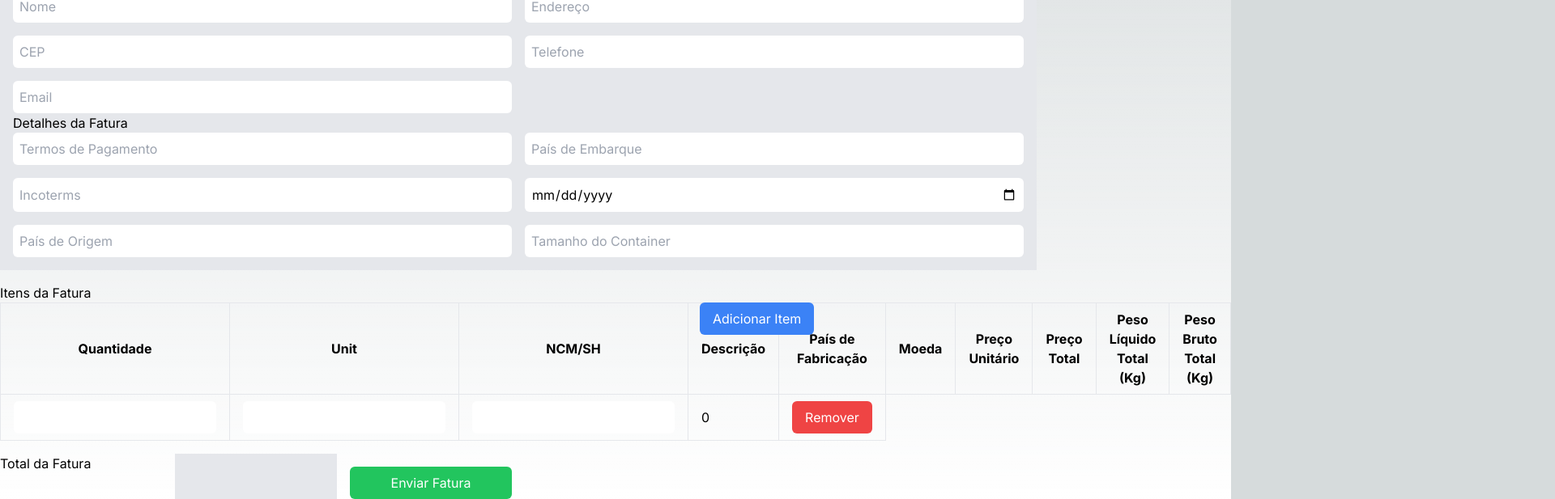
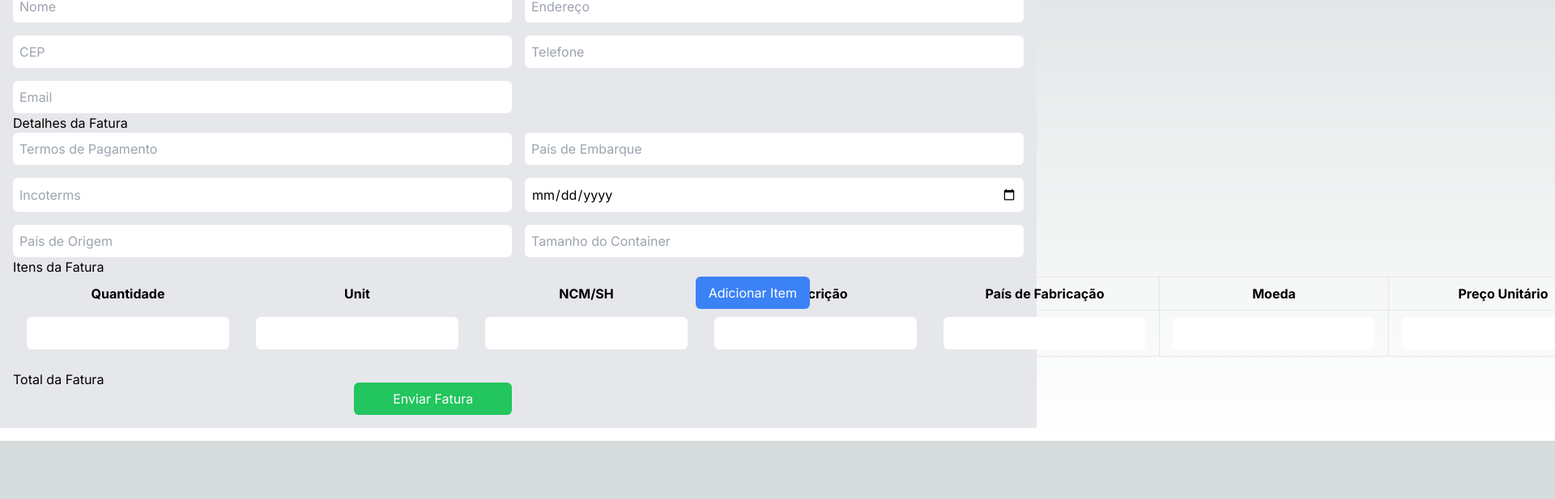
Before and after one commit to RareNinja/createinvoice, a Next.js app: page / in a window 1280 px wide. Shown: the part 276-893 px from the top of the page at 81% size, 1920 px wide, since content can reach past the window. After the commit the page ends 821 px from the top, so only its background shows below. Built offline with nearby package versions, Linux system fonts and the light colour scheme.

Commit message:
commit codigo

```diff
--- a/src/app/page.tsx
+++ b/src/app/page.tsx
@@ -26,10 +26,10 @@ export default function Home() {
     sizeContainer: "",
     items: [
       {
-        description : [],
-        quantity : [],
-        unitPrice : []
-      }
+        description: [],
+        quantity: [],
+        unitPrice: [],
+      },
     ],
   });
 
@@ -51,6 +51,7 @@ export default function Home() {
       <form onSubmit={handleSubmit(onSubmit)}>
         {/* Cabeçalho da Fatura */}
         <section className="bg-gray-200 p-4 mb-4">
+
           <h2>Exportador</h2>
           <div className="grid grid-cols-2 gap-4">
             <input
@@ -122,7 +123,7 @@ export default function Home() {
             />
             <input
               type="text"
-              name="importer.Email"
+              name="importer.email"
               // ref={register({ required: true })}
               placeholder="Email"
               className="border-gray-300 rounded-md p-2"
@@ -173,7 +174,7 @@ export default function Home() {
               className="border-gray-300 rounded-md p-2"
             />
           </div>
-        </section>
+
           <h2>Itens da Fatura</h2>
           <div className="grid grid-cols-6 gap-4">
             <div className="col-span-4">
@@ -188,13 +189,47 @@ export default function Home() {
                     <th className="border px-4 py-2">Moeda</th>
                     <th className="border px-4 py-2">Preço Unitário</th>
                     <th className="border px-4 py-2">Preço Total</th>
-                  <th className="border px-4 py-2">Peso Líquido Total (Kg)</th>
+                    <th className="border px-4 py-2">
+                      Peso Líquido Total (Kg)
+                    </th>
                     <th className="border px-4 py-2">Peso Bruto Total (Kg)</th>
                   </tr>
                 </thead>
                 <tbody>
                   {formData.items.map((item, index) => (
                     <tr key={index}>
+                      <td className="border px-4 py-2">
+                        <input
+                          type="number"
+                          name={`formData.items[${index}].quantity`}
+                          value={String(item.quantity)}
+                          onChange={(e) =>
+                            setFormData({
+                              ...formData,
+                              items: formData.items.map((i) =>
+                                i.id === item.id
+                                  ? { ...i, quantity: e.target.value }
+                                  : i
+                              ),
+                            })
+                          }
+                          className="border-gray-300 rounded-md p-2 text-black"
+                        />
+                      </td>
+
+                      <td className="border px-4 py-2">
+                        <input
+                          type="number"
+                          className="border-gray-300 rounded-md p-2 text-black"
+                        />
+                      </td>
+
+                      <td className="border px-4 py-2">
+                        <input
+                          type="number"
+                          className="border-gray-300 rounded-md p-2 text-black" />
+                      </td>
+
                       <td className="border px-4 py-2">
                         <input
                           type="text"
@@ -216,49 +251,44 @@ export default function Home() {
 
                       <td className="border px-4 py-2">
                         <input
-                        type="number"
-                        name={`formData.items[${index}].quantity`}
-                        value={String(item.quantity)} // Convertendo para string
-                        onChange={(e) =>
-                          setFormData({
-                            ...formData,
-                            items: formData.items.map((i) =>
-                              i.id === item.id
-                                ? { ...i, quantity: e.target.value }
-                                : i
-                            ),
-                          })
-                        }
-                        className="border-gray-300 rounded-md p-2"
-                      />
+                          type="text"
+                          className="border-gray-300 rounded-md p-2 text-black" />
+                      </td>
+
+                      <td className="border px-4 py-2">
+                        <input
+                          type="text"
+                          className="border-gray-300 rounded-md p-2 text-black" />
                       </td>
 
                       <td className="border px-4 py-2">
                         <input
                           type="number"
-                        name={`formData.items[${index}].unitPrice`}
-                        value={String(item.unitPrice)} // Convertendo para string
-                        onChange={(e) =>
-                          setFormData({
-                            ...formData,
-                            items: formData.items.map((i) =>
-                              i.id === item.id
-                                ? { ...i, unitPrice: e.target.value }
-                                : i
-                            ),
-                          })
-                        }
-                        className="border-gray-300 rounded-md p-2"
-                      />
+                          className="border-gray-300 rounded-md p-2 text-black" />
                       </td>
+
                       <td className="border px-4 py-2">
-                      {item.quantity * item.unitPrice}
+                        <input
+                          type="number"
+                          className="border-gray-300 rounded-md p-2 text-black" />
+                      </td>
+
+                      <td className="border px-4 py-2">
+                        <input
+                          type="number"
+                          className="border-gray-300 rounded-md p-2 text-black" />
+                      </td>
+
+                      <td className="border px-4 py-2">
+                        <input
+                          type="number"
+                          className="border-gray-300 rounded-md p-2 text-black" />
                       </td>
 
                       <td className="border px-4 py-2">
                         <button
                           type="button"
-                        // onClick={() => handleRemoveItem(index)}
+                          onClick={() => handleRemoveItem(index)}
                           className="bg-red-500 text-white px-4 py-2 rounded-md"
                         >
                           Remover
@@ -292,6 +322,7 @@ export default function Home() {
               Enviar Fatura
             </button>
           </div>
+        </section>
       </form>
     </div>
   );
```
Lines whose indentation alone changed are shown as unchanged.
